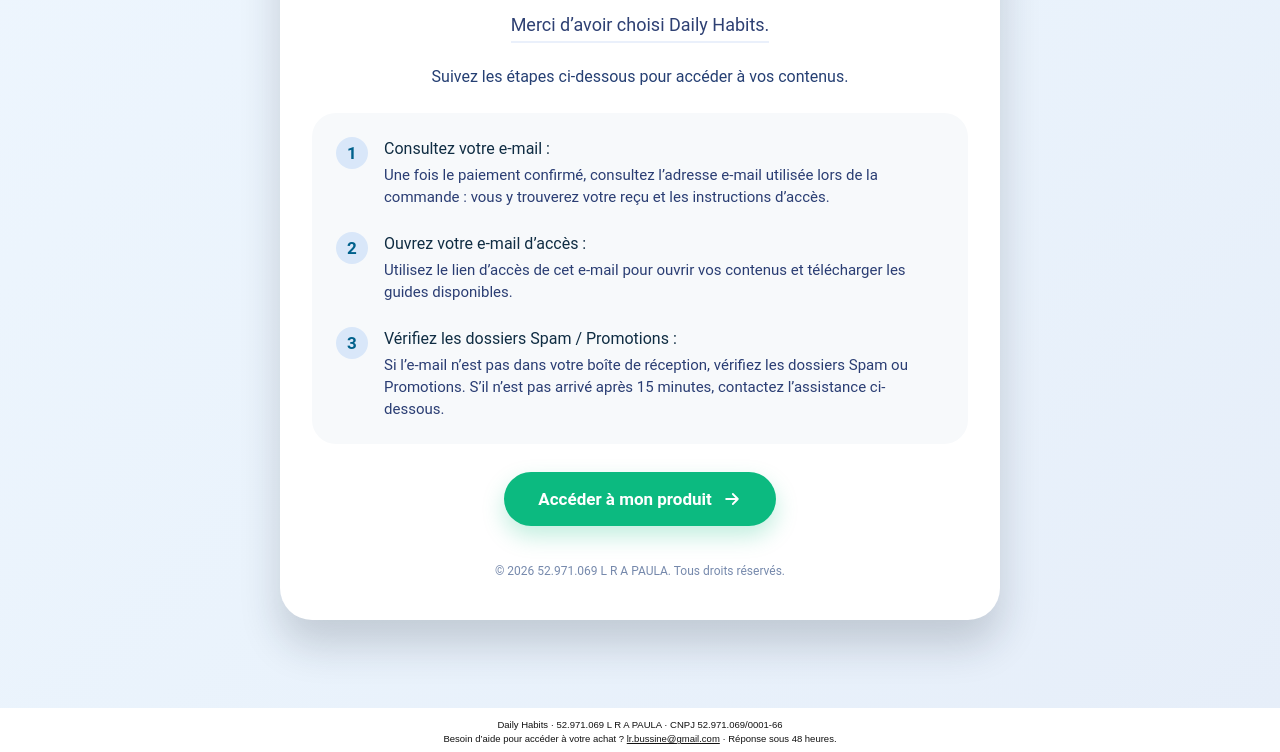
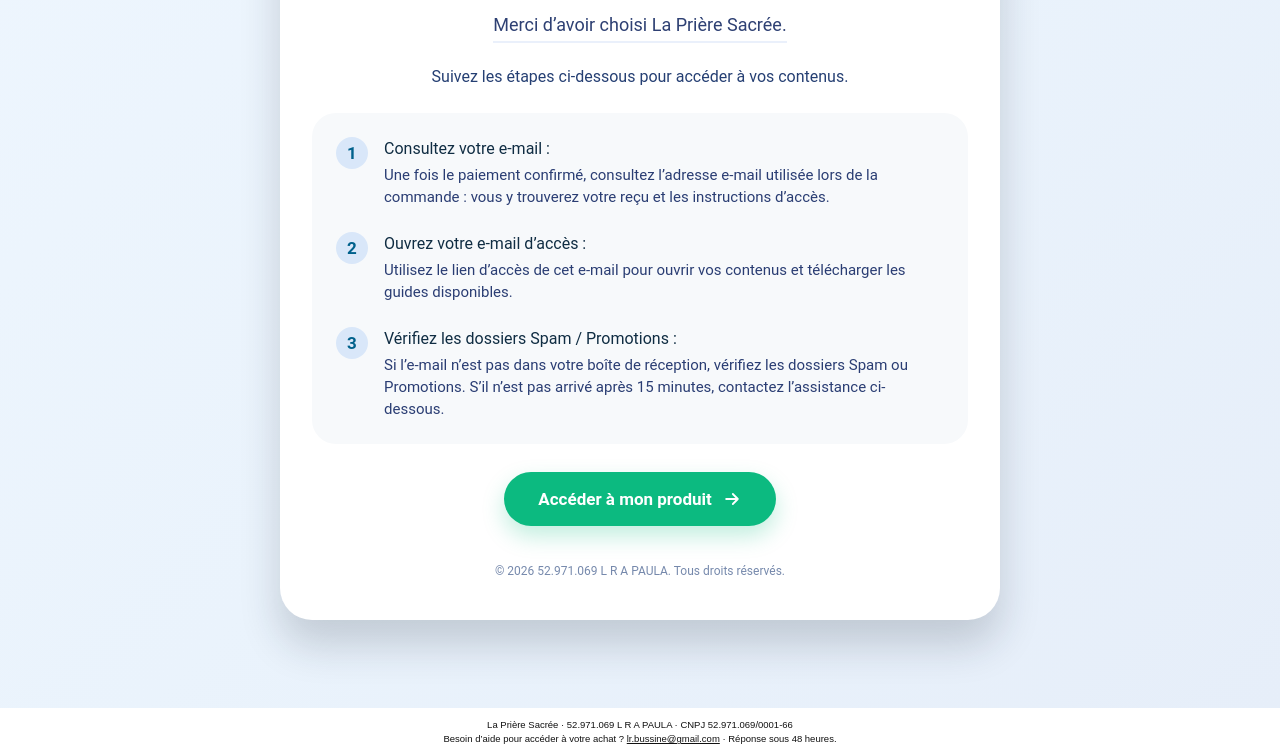
Before and after one commit to reiswqi/Priere-Sacree, a plain HTML site: page merci/index.html in a window 1280 px wide. Shown: the part 335-1087 px from the top of the page. Drawn offline with Linux system fonts and the light colour scheme.

Commit message:
Remplace Daily Habits par La Prière Sacrée sur la page de remerciement
Co-Authored-By: Claude Opus 5.5 <noreply@anthropic.com>
Claude-Session: https://claude.ai/code/session_01KUzVNK86PQ41mTCuj2JbTD

```diff
--- a/merci/index.html
+++ b/merci/index.html
@@ -368,7 +368,7 @@
       </div>
 
       <h1 id="dh-confirmed-title" class="dh-title">Commande confirmée !</h1>
-      <p class="dh-subtitle">Merci d’avoir choisi Daily Habits.</p>
+      <p class="dh-subtitle">Merci d’avoir choisi La Prière Sacrée.</p>
       <p class="dh-access-note">Suivez les étapes ci-dessous pour accéder à vos contenus.</p>
 
       <ol class="dh-steps" aria-label="Comment accéder à votre achat">
@@ -405,7 +405,7 @@
   </main>
 
   <footer class="dh-payment-footer" lang="fr">
-    <p>Daily Habits · 52.971.069 L R A PAULA · CNPJ 52.971.069/0001-66</p>
+    <p>La Prière Sacrée · 52.971.069 L R A PAULA · CNPJ 52.971.069/0001-66</p>
     <p>Besoin d’aide pour accéder à votre achat ? <a class="dh-legal-link dh-mail" href="#">lr.bussine [arobase] gmail.com</a> · Réponse sous 48 heures.</p>
   </footer>
 </div>
```
